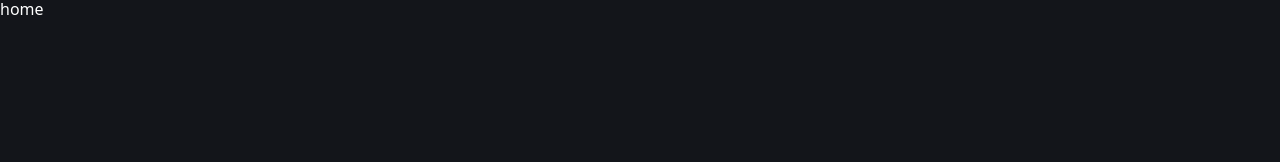
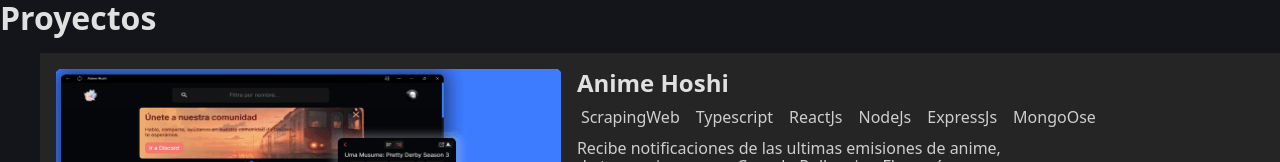
Before and after one commit to FrovaHappy/new-portafolio, an Astro site: page / in a window 1280 px wide. Shown: the top 162 px of the page. Built offline with nearby package versions, Linux system fonts and the light colour scheme; Astro itself is replaced by a stand-in of ours.

Commit message:
implement Proyect and Technologies

```diff
--- a/src/pages/index.astro
+++ b/src/pages/index.astro
@@ -1,16 +1,13 @@
 ---
-import Layout from '../layouts/Layout.astro'
+import Projects from "../components/Projects.astro";
+import Technologies from "../components/Technologies.astro";
+import Layout from "../layouts/Layout.astro";
 ---
 
 <Layout
   title="Welcome to Astro."
   description="Este es mi portafolio donde presento las diferente tecnologías y experiencias que tengo en las diferentes herramientas"
 >
-  <main>home</main>
+  <Projects />
+  <Technologies />
 </Layout>
-
-<style lang="scss">
-  main {
-    color: #fff;
-  }
-</style>
```
